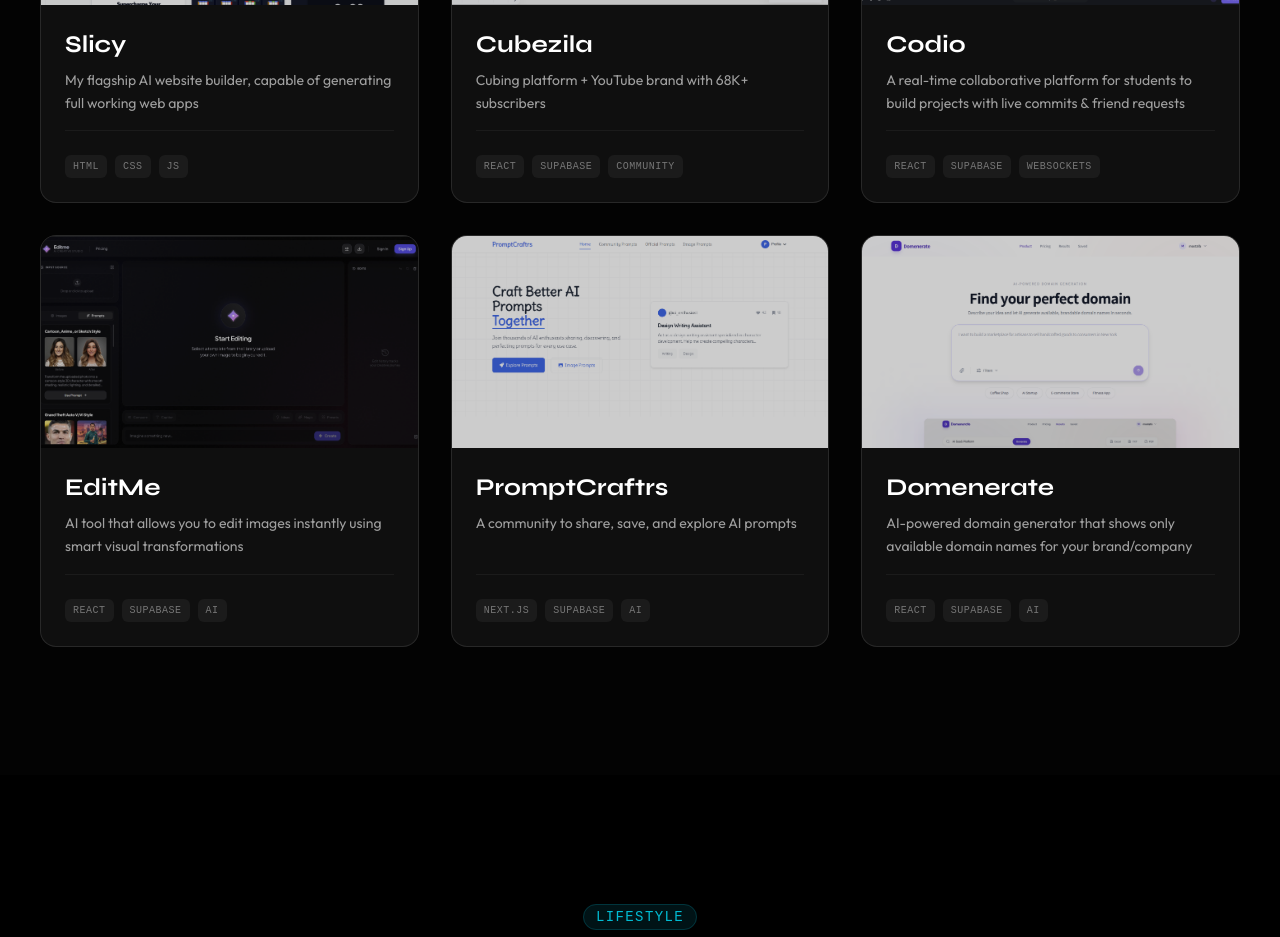
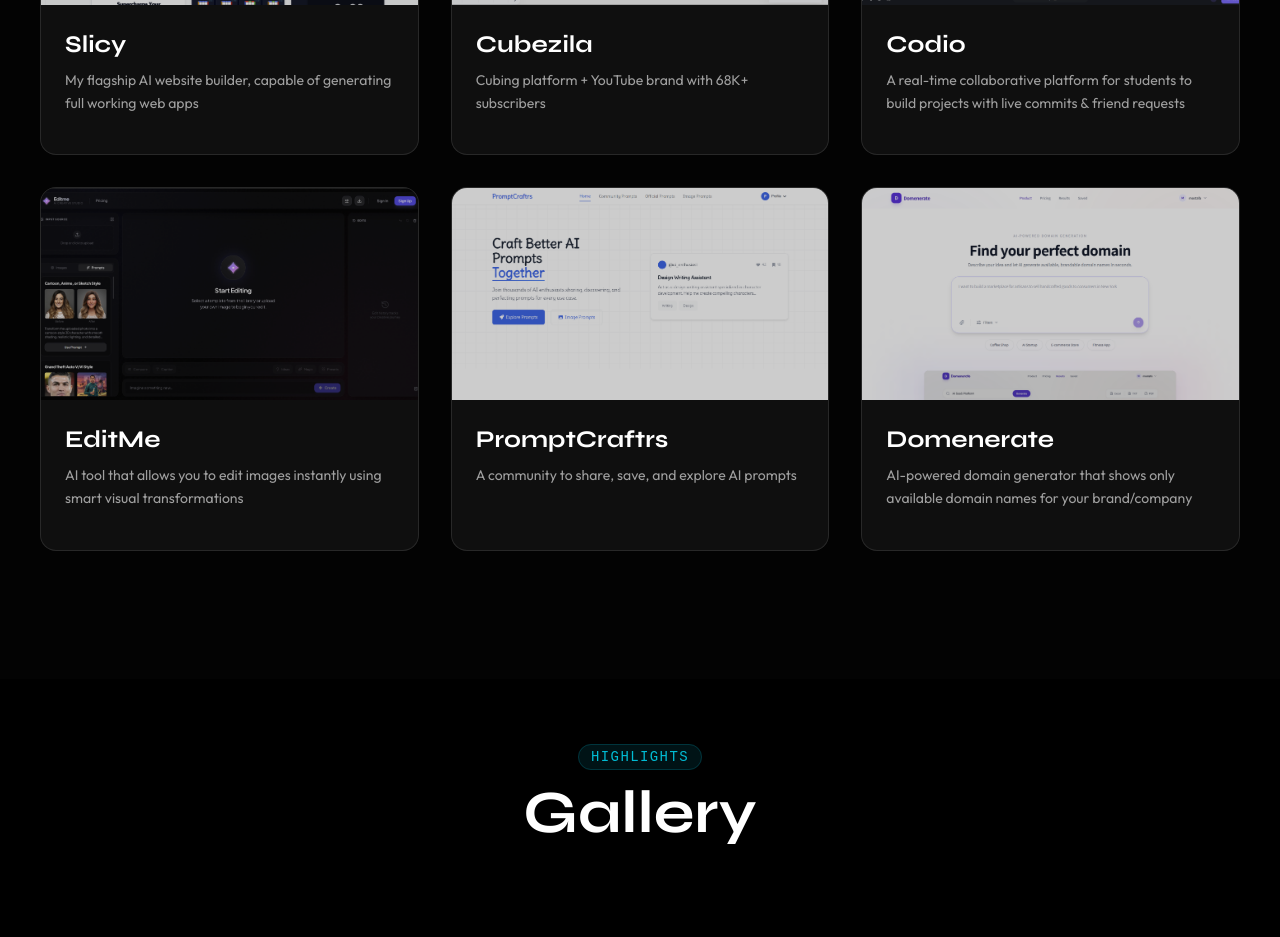
Before and after one commit to Mostafaeldiwany123/mostafas-protofolio, a React (Vite) app: page / in a window 1280 px wide. Shown: the part 1860-2797 px from the top of the page. Built offline with nearby package versions, Linux system fonts and the light colour scheme.

Commit message:
Updated content

```diff
--- a/components/About.tsx
+++ b/components/About.tsx
@@ -16,7 +16,7 @@
                         <p className="font-mono text-sm text-white/70 leading-relaxed">
                             <span className="text-purple-400">const</span> <span className="text-blue-400">aboutMe</span> = <span className="text-yellow-400">{"{"}</span><br />
                             &nbsp;&nbsp;student: <span className="text-green-400">"CIS at EUI"</span>,<br />
-                            &nbsp;&nbsp;stack: [<span className="text-green-400">"React"</span>, <span className="text-green-400">"TS"</span>, <span className="text-green-400">"Firebase"</span>, <span className="text-green-400">"AI"</span>],<br />
+                            &nbsp;&nbsp;stack: [<span className="text-green-400">"React"</span>, <span className="text-green-400">"TS"</span>, <span className="text-green-400">"Supabase"</span>, <span className="text-green-400">"AI"</span>],<br />
                             &nbsp;&nbsp;typingSpeed: <span className="text-orange-400">125</span>,<br />
                             &nbsp;&nbsp;hobbies: [<span className="text-green-400">"Speedcubing"</span>, <span className="text-green-400">"Content Creation"</span>]<br />
                             <span className="text-yellow-400">{"}"}</span>;
@@ -33,11 +33,11 @@
                         viewport={{ once: true }}
                         className="text-4xl md:text-6xl font-display font-bold mb-6 leading-tight"
                     >
-                        Bridging logic <br />
-                        <span className="text-white/30">&</span> creativity.
+                        Turning ideas <br />
+                        <span className="text-white/30">into</span> reality.
                     </motion.h2>
                     <p className="text-lg text-white/60 mb-8 leading-relaxed">
-                        I'm a CIS student at EUI, passionate about AI-driven development and automation. I build creative, intelligent interfaces using React and TypeScript. Speedcubing has been my passion since childhood—teaching me that every problem has an optimal solution.
+                        I study CIS at EUI and use AI to build better websites. I create fast and beautiful interfaces with React and TypeScript. Speedcubing taught me how to solve problems quickly and efficiently.
                     </p>
 
                     <div className="grid grid-cols-2 gap-8">
@@ -46,8 +46,8 @@
                             <p className="text-sm text-white/40">Projects Completed</p>
                         </div>
                         <div>
-                            <h4 className="text-2xl font-bold text-white mb-1">100%</h4>
-                            <p className="text-sm text-white/40">Client Satisfaction</p>
+                            <h4 className="text-2xl font-bold text-white mb-1">2+ Years</h4>
+                            <p className="text-sm text-white/40">Experience</p>
                         </div>
                     </div>
                 </div>
--- a/components/Gallery.tsx
+++ b/components/Gallery.tsx
@@ -53,7 +53,7 @@
   const scale = useTransform(progress, range, [1, targetScale]);
 
   return (
-    <div ref={container} className="h-screen flex items-center justify-center sticky top-0">
+    <div ref={container} className="h-[70vh] flex items-center justify-center sticky top-0">
       <motion.div
         style={{ scale, backgroundColor: color, top: `calc(10vh + ${i * 20}px)` }}
         className="flex flex-col relative w-[95vw] md:w-[70vw] aspect-video rounded-[2rem] border border-white/10 overflow-hidden origin-top shadow-2xl"
@@ -101,10 +101,10 @@
   });
 
   return (
-    <section ref={container} className="relative bg-black pt-32 pb-32">
-      <div className="text-center mb-24 px-6 relative z-10">
-        <span className="text-theme font-mono uppercase tracking-widest text-sm bg-theme/10 px-3 py-1 rounded-full border border-theme/20">Lifestyle</span>
-        <h2 className="text-4xl md:text-6xl font-display font-bold mt-6 text-white">Life & Craft</h2>
+    <section ref={container} className="relative bg-black pt-16 pb-32">
+      <div className="text-center mb-8 px-6 relative z-10">
+        <span className="text-theme font-mono uppercase tracking-widest text-sm bg-theme/10 px-3 py-1 rounded-full border border-theme/20">Highlights</span>
+        <h2 className="text-4xl md:text-6xl font-display font-bold mt-4 text-white">Gallery</h2>
       </div>
 
       {items.map((item, i) => {
--- a/components/Hero.tsx
+++ b/components/Hero.tsx
@@ -134,8 +134,9 @@
             </div>
 
             {/* Scroll Indicator */}
-            <motion.div
-                className="absolute bottom-8 left-1/2 -translate-x-1/2 flex flex-col items-center gap-2 text-white/20"
+            <motion.a
+                href="#stats"
+                className="absolute bottom-8 left-1/2 -translate-x-1/2 flex flex-col items-center gap-2 text-white/20 hover:text-white transition-colors cursor-pointer"
                 initial={{ opacity: 0, y: 20 }}
                 animate={{ opacity: 1, y: 0 }}
                 transition={{ delay: 1.5, duration: 0.8 }}
@@ -146,7 +147,7 @@
                 >
                     <ArrowDown size={20} />
                 </motion.div>
-            </motion.div>
+            </motion.a>
         </section>
     );
 };
--- a/components/Projects.tsx
+++ b/components/Projects.tsx
@@ -50,17 +50,6 @@
             {project.desc}
           </p>
         </div>
-
-        <div className="mt-auto pt-6 border-t border-white/5 flex items-center justify-between">
-          <div className="flex flex-wrap gap-2">
-            {project.tech.slice(0, 3).map((t: string, i: number) => (
-              <span key={i} className="text-[10px] font-mono uppercase tracking-wider text-white/40 px-2 py-1 bg-white/5 rounded-md">
-                {t}
-              </span>
-            ))}
-          </div>
-          {/* Optional: Add GitHub link if available in data, or just a small icon */}
-        </div>
       </div>
     </motion.div>
   );
--- a/components/Stats.tsx
+++ b/components/Stats.tsx
@@ -4,7 +4,7 @@
 
 const Stats = () => {
     return (
-        <section className="px-4 md:px-10 py-20 max-w-7xl mx-auto">
+        <section id="stats" className="px-4 md:px-10 py-20 max-w-7xl mx-auto">
             <div className="grid grid-cols-1 md:grid-cols-2 lg:grid-cols-4 gap-4 auto-rows-[200px]">
 
                 {/* Card 1: YouTube - Large Emphasis */}
--- a/components/TechStack.tsx
+++ b/components/TechStack.tsx
@@ -9,7 +9,7 @@
                 <div className="text-center mb-16">
                     <h2 className="text-3xl md:text-5xl font-display font-bold mb-6">Technologies</h2>
                     <p className="text-white/50 max-w-xl mx-auto">
-                        A curated list of the tools and frameworks I use to bring products to life.
+                        Coding languages I learned over the past 2 years.
                     </p>
                 </div>
 
--- a/constants.ts
+++ b/constants.ts
@@ -86,14 +86,14 @@
 ];
 
 export const STACK = [
-  "html", "css", "tailwind", "js", "ts", "react", "firebase", "github", "vite"
+  "html", "css", "tailwind", "js", "ts", "react", "firebase", "github", "vite", "cpp"
 ];
 
 export const getTechName = (id: string) => {
   const map: Record<string, string> = {
     html: "HTML5", css: "CSS3", tailwind: "Tailwind", js: "JavaScript",
     ts: "TypeScript", react: "React", firebase: "Firebase",
-    nodejs: "Node.js", vite: "Vite", github: "GitHub"
+    nodejs: "Node.js", vite: "Vite", github: "GitHub", cpp: "C++"
   };
   return map[id] || id.toUpperCase();
 }
--- a/index.html
+++ b/index.html
@@ -61,6 +61,25 @@
       -webkit-backdrop-filter: blur(16px);
       border: 1px solid rgba(255, 255, 255, 0.08);
     }
+
+    /* Custom Scrollbar */
+    ::-webkit-scrollbar {
+      width: 12px;
+    }
+
+    ::-webkit-scrollbar-track {
+      background: #030303;
+    }
+
+    ::-webkit-scrollbar-thumb {
+      background-color: #222;
+      border-radius: 6px;
+      border: 2px solid #030303;
+    }
+
+    ::-webkit-scrollbar-thumb:hover {
+      background-color: #444;
+    }
   </style>
 </head>
 
--- a/package.json
+++ b/package.json
@@ -3,6 +3,7 @@
   "private": true,
   "version": "0.0.0",
   "type": "module",
+  "license": "MIT",
   "scripts": {
     "dev": "vite",
     "build": "vite build",
```
Also changed, not shown: 2 other files (tests, documents, lock files or other folders).
